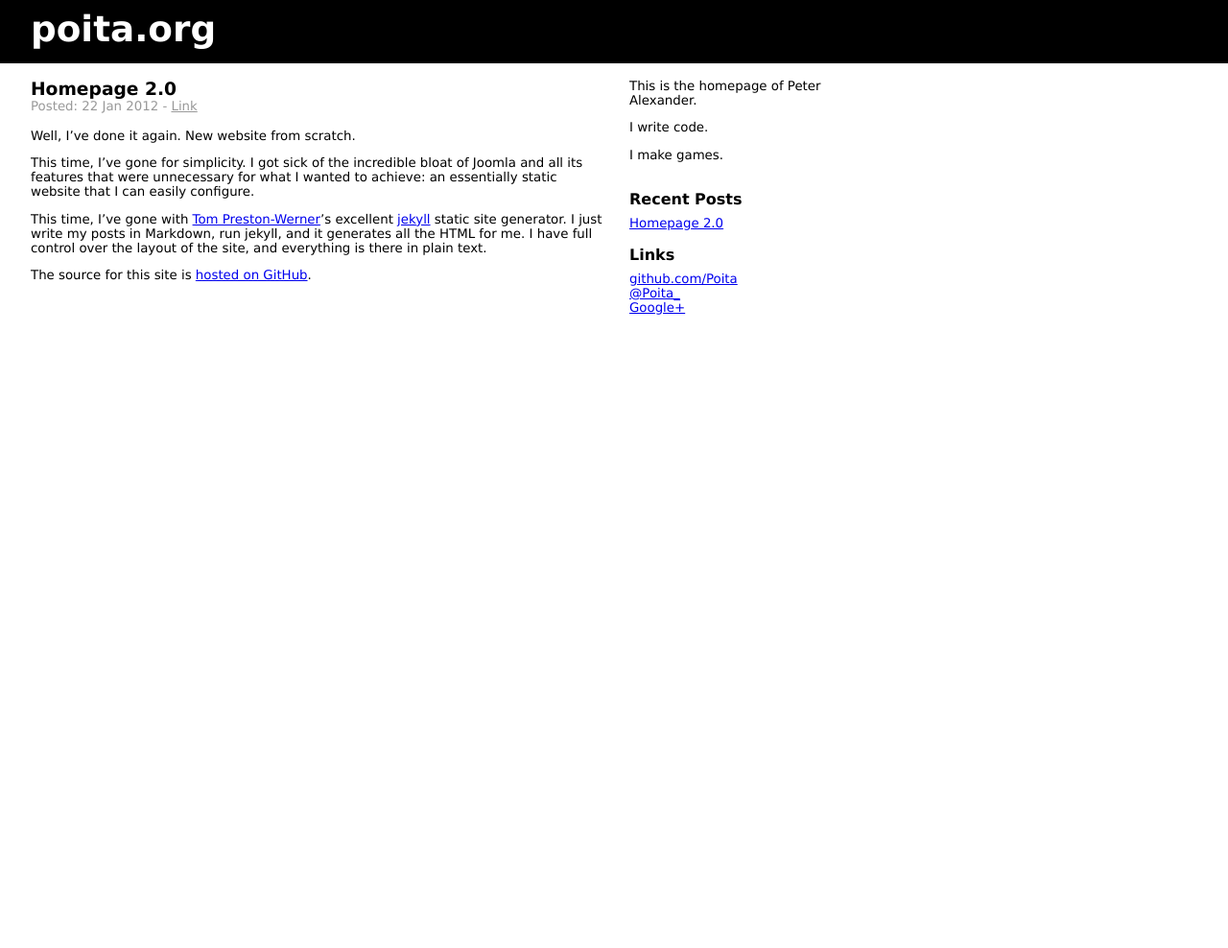
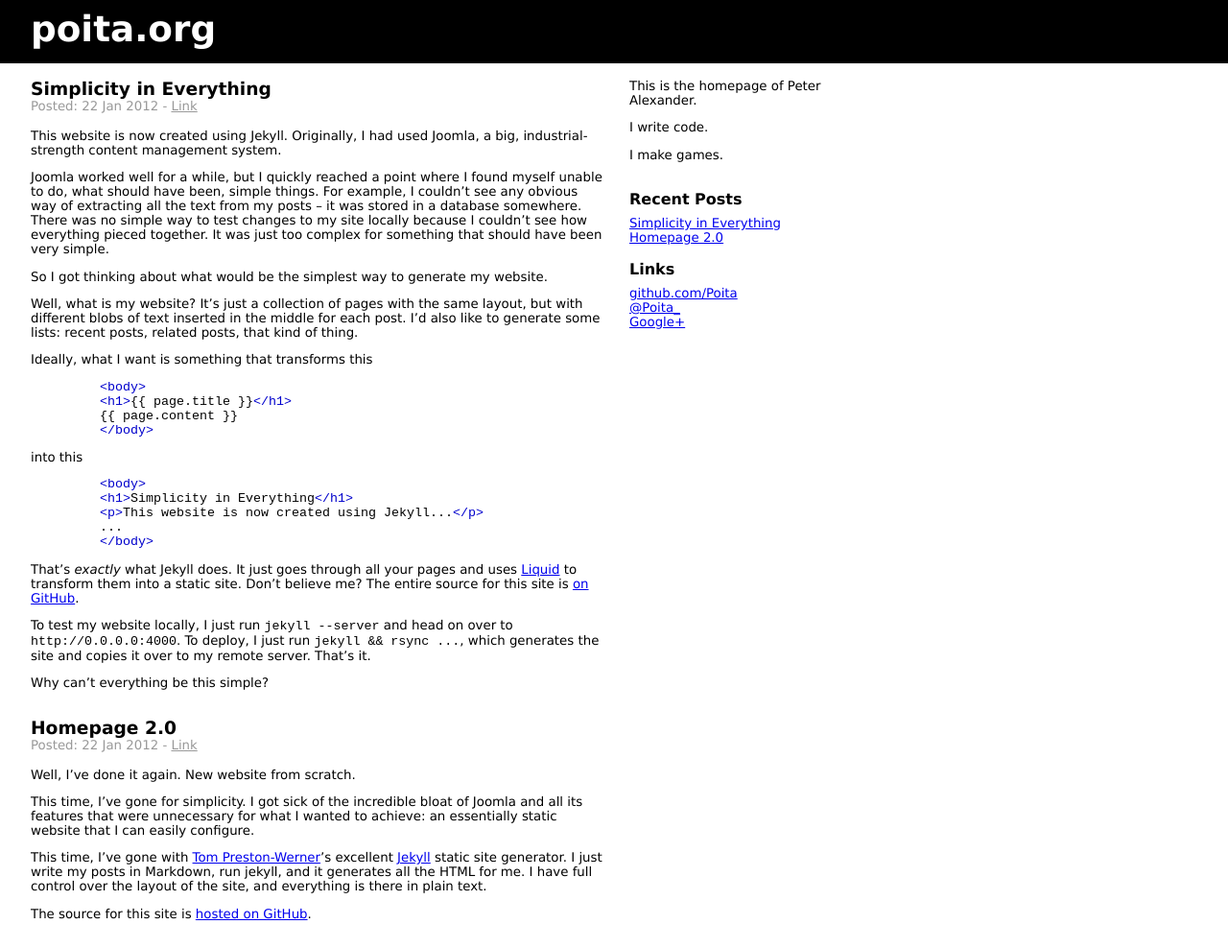
Before and after one commit to Poita/poita.org, a Jekyll site: the page built from index.html, in a window 1280 px wide. Shown: the whole page at 96% size. Built offline with Jekyll 4.4.1, drawn with Linux system fonts in a browser that asks for light colours; before the commit the page ends 900 px from its top, so only the background shows below that.

Commit message:
New post. Some style changes.

```diff
--- a/_layouts/post.html
+++ b/_layouts/post.html
@@ -8,7 +8,7 @@
 {{ content }}
 
 <div id="related">
-    {% if site.related_posts.length > 0 %}
+    {% if site.related_posts.length != 0 %}
         <h2>Related Posts</h2>
     {% endif %}
     {% for post in site.related_posts limit:3 %}
--- /dev/null
+++ b/_posts/2012-01-22-simplicity-in-everything.md
@@ -0,0 +1,59 @@
+---
+layout: post
+title: Simplicity in Everything
+tags:
+- meta
+- jekyll
+- process
+---
+This website is now created using Jekyll. Originally, I had used Joomla,
+a big, industrial-strength content management system.
+
+Joomla worked well for a while, but I quickly reached a point where I
+found myself unable to do, what should have been, simple things. For
+example, I couldn't see any obvious way of extracting all the text from
+my posts -- it was stored in a database somewhere. There was no simple
+way to test changes to my site locally because I couldn't see how
+everything pieced together. It was just too complex for something that
+should have been very simple.
+
+So I got thinking about what would be the simplest way to generate my
+website.
+
+Well, what is my website? It's just a collection of pages with the same
+layout, but with different blobs of text inserted in the middle for each
+post. I'd also like to generate some lists: recent posts, related posts,
+that kind of thing.
+
+Ideally, what I want is something that transforms this
+
+{% highlight html %}
+    <body>
+    <h1>{{ "{{ page.title "}}}}</h1>
+    {{ "{{ page.content "}}}}
+    </body>
+{% endhighlight %}
+
+into this
+
+{% highlight html %}
+    <body>
+    <h1>Simplicity in Everything</h1>
+    <p>This website is now created using Jekyll...</p>
+    ...
+    </body>
+{% endhighlight %}
+
+That's *exactly* what Jekyll does. It just goes through all your pages
+and uses [Liquid][1] to transform them into a static site. Don't believe me?
+The entire source for this site is [on GitHub][2].
+
+To test my website locally, I just run `jekyll --server` and head on
+over to `http://0.0.0.0:4000`. To deploy, I just run `jekyll && rsync
+...`, which generates the site and copies it over to my remote server.
+That's it.
+
+Why can't everything be this simple?
+
+[1]: http://liquidmarkup.org/
+[2]: https://github.com/Poita/poita.org
--- a/style.css
+++ b/style.css
@@ -22,11 +22,6 @@
     color: #000;
     padding: 16px 8px 8px 0;;
     margin: 0;
-}
-tt {
-	font-family: courier new, courier;
-	font-weight: bold;
-	font-size: 10pt;
 }
 ul {
 	padding-left: 0px;
@@ -99,3 +94,4 @@
 .highlight .s { color: #C00; }
 .highlight .mi { color: #C09; }
 .highlight .mf { color: #C09; }
+.highlight .nt { color: #00C; }
```
Also changed, not shown: _posts/2012-01-22-homepage-2.0.md (+1 -1 lines).
